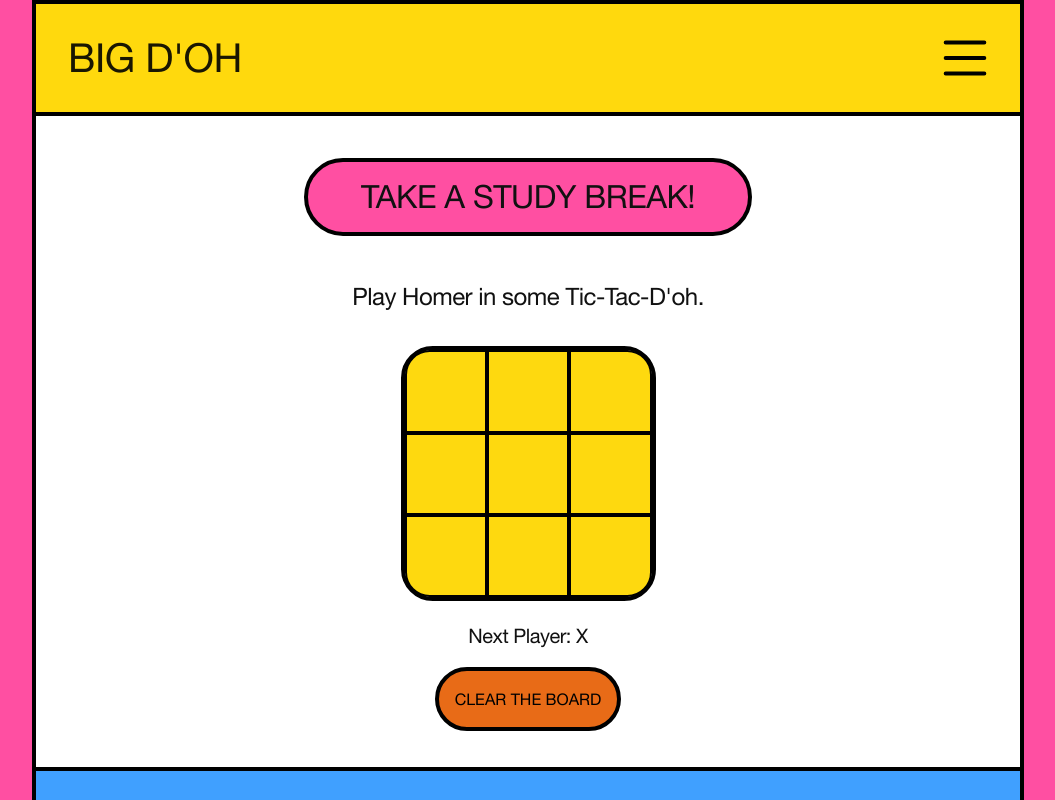
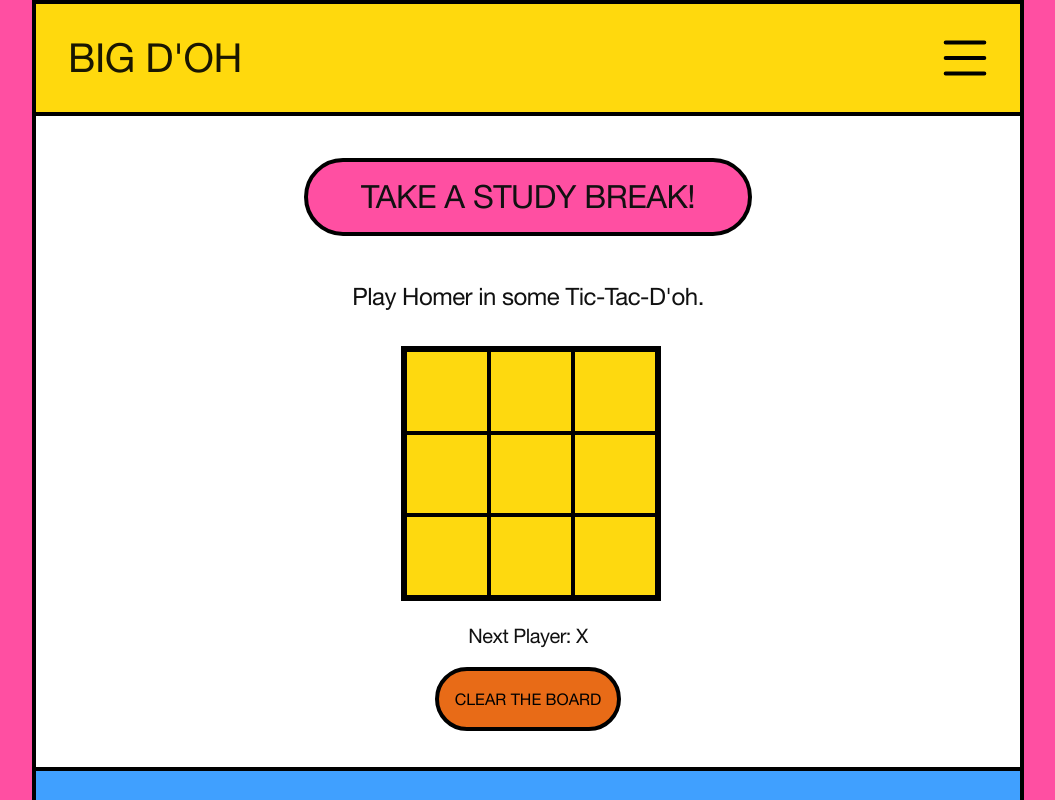
Before and after one commit to bg-write/big-doh, a React (Create React App) app: page /ttt in a window 1280 px wide. Shown: the top 800 px of the page, without its empty margins (112-1167 px from the left). Built offline with nearby package versions, Linux system fonts and the light colour scheme.

Commit message:
Convert TTT radius back to squares

```diff
--- a/src/App.css
+++ b/src/App.css
@@ -661,22 +661,22 @@ footer {
 
 #ttt-game div:first-child button:first-child {
 	/* For styling TTT square, top left */
-	border-radius: 30% 0 0 0;
+	/* border-radius: 30% 0 0 0; */
 }
 
 #ttt-game div:first-child button:nth-child(3) {
 	/* For styling TTT square, top right */
-	border-radius: 0 30% 0 0;
+	/* border-radius: 0 30% 0 0; */
 }
 
 #ttt-game div:first-child button:nth-child(7) {
 	/* For styling TTT square, bottom left */
-	border-radius: 0 0 0 30%;
+	/* border-radius: 0 0 0 30%; */
 }
 
 #ttt-game div:first-child button:nth-child(9) {
 	/* For styling TTT square, bottom right */
-	border-radius: 0 0 30% 0;
+	/* border-radius: 0 0 30% 0; */
 }
 
 #ttt-clear-board-button {
--- a/src/components/TTT/Board.jsx
+++ b/src/components/TTT/Board.jsx
@@ -3,8 +3,8 @@ const Square = React.lazy(() => import('./Square'));
 
 const style = {
 	border: '4px solid black',
-	borderRadius: '12.5%',
-	width: '255px',
+	// borderRadius: '12.5%',
+	width: '260px',
 	height: '255px',
 	margin: '0 auto',
 	display: 'grid',
```
